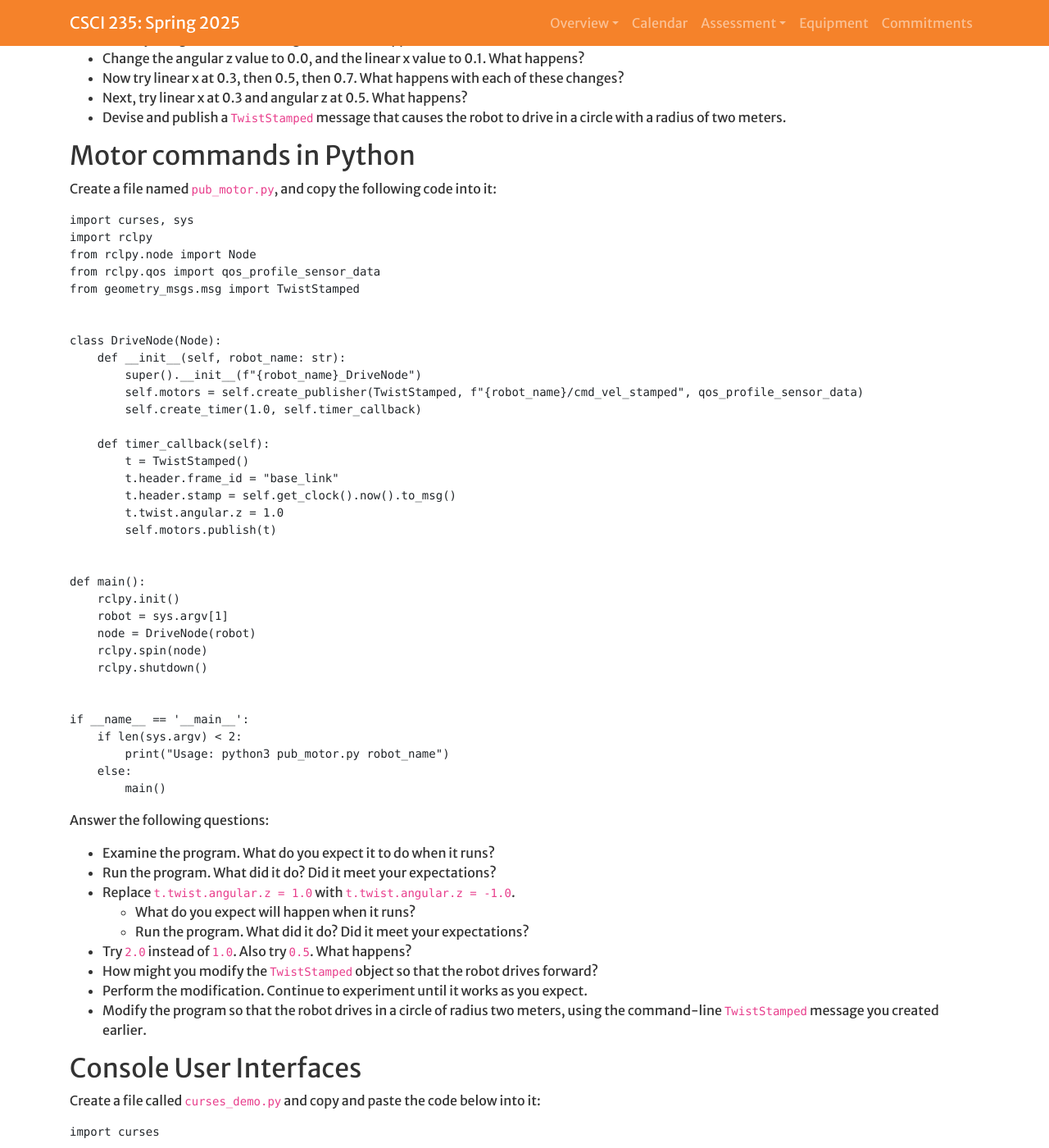
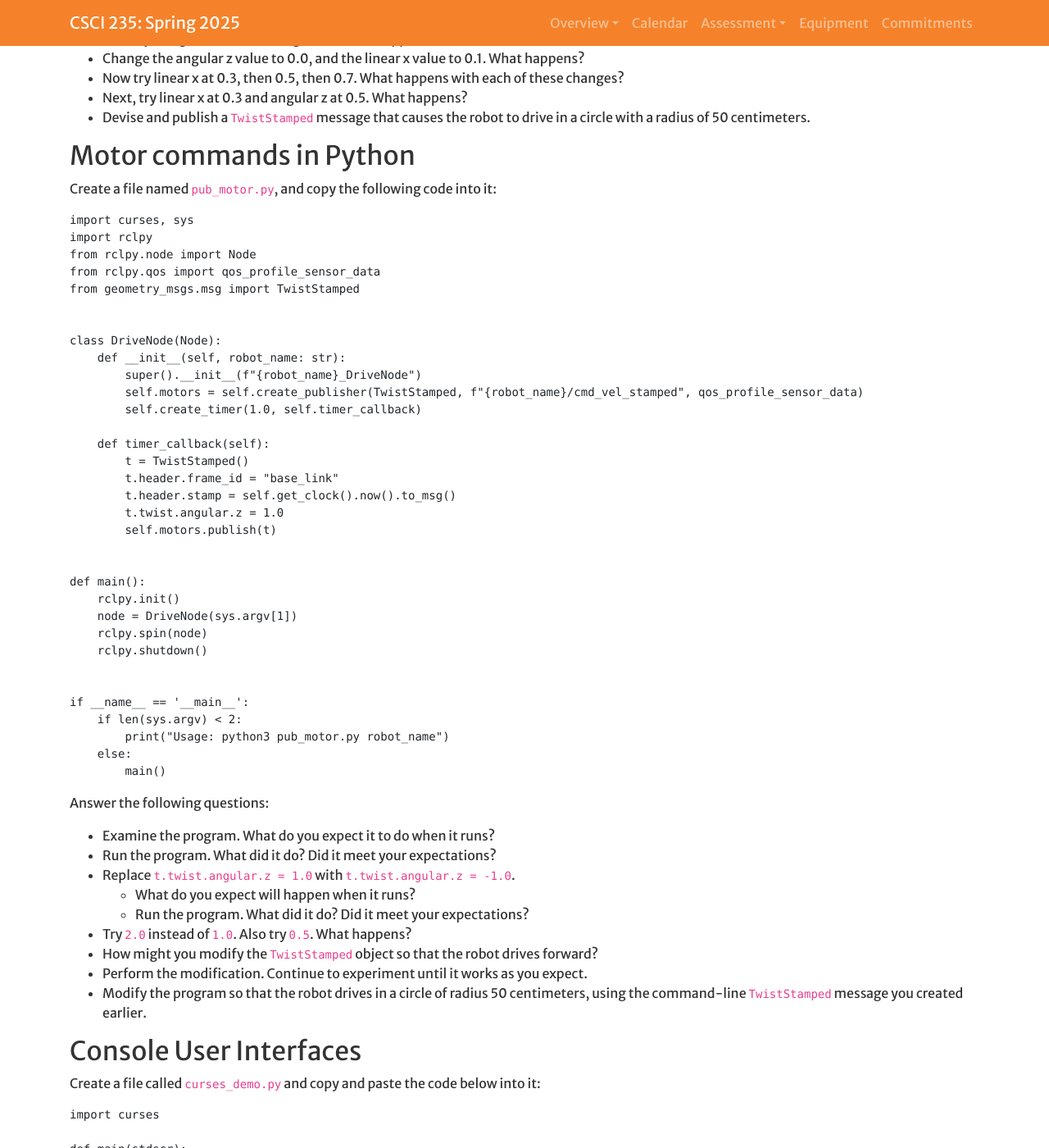
Before and after one commit to Hendrix-CS/csci235, a Jekyll site: the page built from modules/publications.md, in a window 1280 px wide and 1400 px high, scrolled down 416 px. Shown: the whole window at 82% size. Built offline with Jekyll 4.4.1, drawn with Linux system fonts in a browser that asks for light colours; a script that is not in the unit is left out; our own code applies the rules of GitHub Pages for plain Markdown files.

Commit message:
Fixing circle task

```diff
--- a/modules/publications.md
+++ b/modules/publications.md
@@ -25,7 +25,7 @@ ros2 topic pub -r 1 archangel/cmd_vel_stamped geometry_msgs/msg/TwistStamped "{h
 * Next, try linear x at 0.3 and angular z at 0.5. What happens?
 <!-- Concept Invention: Create your own Twists -->
 * Devise and publish a `TwistStamped` message that causes the robot to drive in a circle with a radius
-  of two meters.
+  of 50 centimeters.
 
 ## Motor commands in Python
 
@@ -54,8 +54,7 @@ class DriveNode(Node):
 
 def main():
     rclpy.init()
-    robot = sys.argv[1]
-    node = DriveNode(robot)
+    node = DriveNode(sys.argv[1])
     rclpy.spin(node)
     rclpy.shutdown()
 
@@ -80,7 +79,7 @@ Answer the following questions:
 <!-- Application: cmd_vel from the command line -->
 * How might you modify the `TwistStamped` object so that the robot drives forward?
 * Perform the modification. Continue to experiment until it works as you expect.
-* Modify the program so that the robot drives in a circle of radius two meters, using the
+* Modify the program so that the robot drives in a circle of radius 50 centimeters, using the
   command-line `TwistStamped` message you created earlier.
 
 ## Console User Interfaces
```
